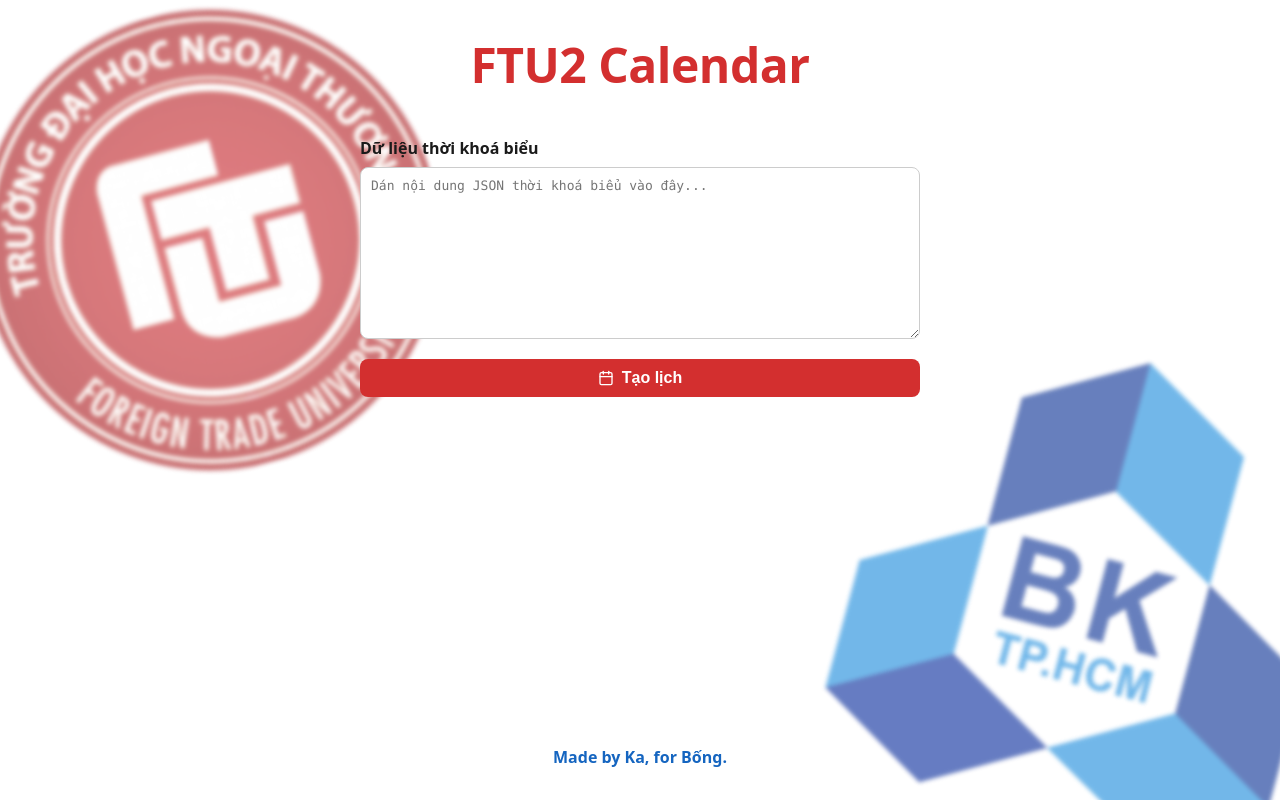
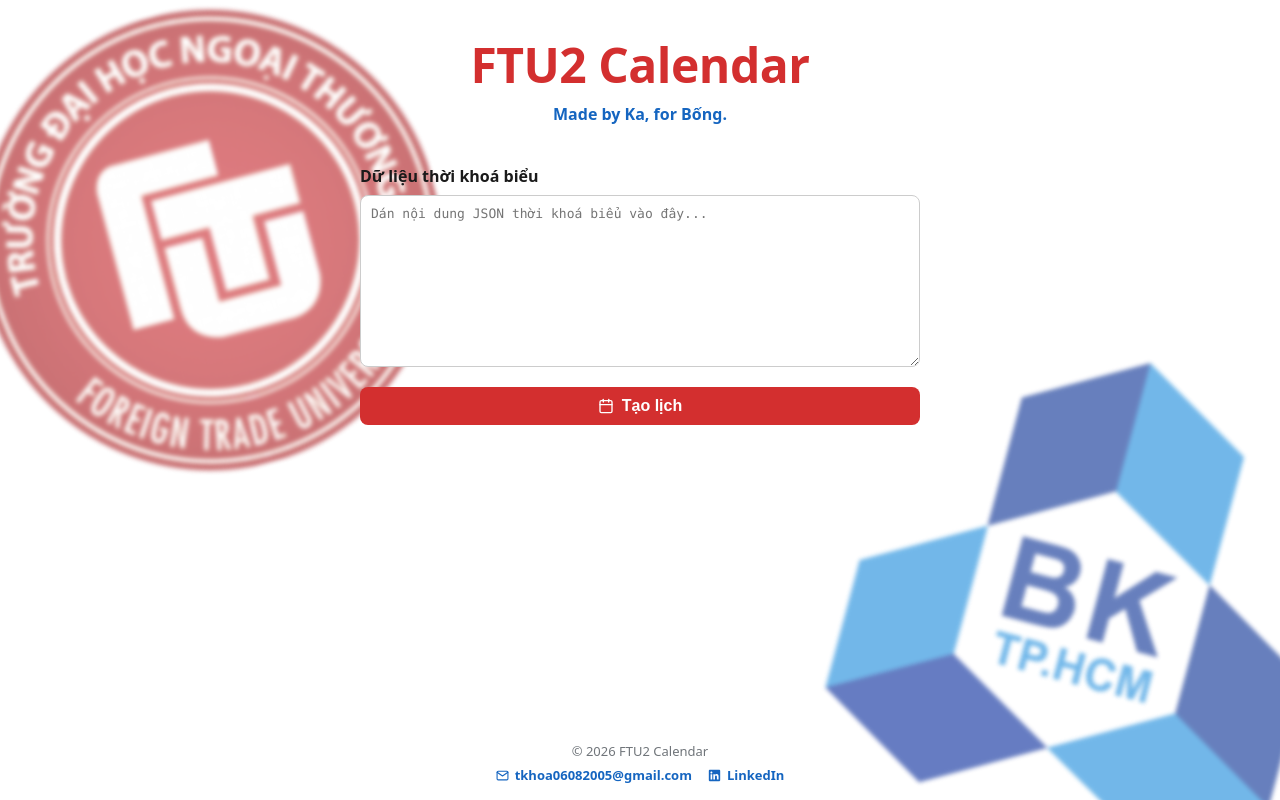
Before and after one commit to KaTran-68/FTU-Calendar, a React (Vite) app: page / in a window 1280 px wide. Built offline with nearby package versions, Linux system fonts and the light colour scheme.

Commit message:
feat: move credit line under header, add year/email/linkedin to footer

```diff
--- a/src/App.css
+++ b/src/App.css
@@ -44,6 +44,12 @@
   font-size: clamp(28px, 6vw, 48px);
   font-weight: 800;
   letter-spacing: -0.5px;
+}
+
+.app-header__credit {
+  margin: 6px 0 0;
+  color: #1565c0;
+  font-weight: 600;
 }
 
 .app-main {
@@ -277,8 +283,32 @@
 .app-footer {
   padding: 16px;
   text-align: center;
+  color: #70757a;
+  font-size: 13px;
+}
+
+.app-footer__year {
+  margin: 0 0 6px;
+}
+
+.app-footer__links {
+  display: flex;
+  justify-content: center;
+  flex-wrap: wrap;
+  gap: 16px;
+}
+
+.app-footer__links a {
+  display: inline-flex;
+  align-items: center;
+  gap: 6px;
   color: #1565c0;
   font-weight: 600;
+  text-decoration: none;
+}
+
+.app-footer__links a:hover {
+  text-decoration: underline;
 }
 
 @media (max-width: 480px) {
--- a/src/components/Footer.tsx
+++ b/src/components/Footer.tsx
@@ -1,7 +1,20 @@
+import { FaLinkedin } from 'react-icons/fa6'
+import { FiMail } from 'react-icons/fi'
+
 export function Footer() {
   return (
     <footer className="app-footer">
-      <p>Made by Ka, for Bống.</p>
+      <p className="app-footer__year">© 2026 FTU2 Calendar</p>
+      <div className="app-footer__links">
+        <a href="mailto:tkhoa06082005@gmail.com">
+          <FiMail aria-hidden="true" />
+          tkhoa06082005@gmail.com
+        </a>
+        <a href="https://www.linkedin.com/in/katran68" target="_blank" rel="noopener noreferrer">
+          <FaLinkedin aria-hidden="true" />
+          LinkedIn
+        </a>
+      </div>
     </footer>
   )
 }
--- a/src/components/Header.tsx
+++ b/src/components/Header.tsx
@@ -2,6 +2,7 @@
   return (
     <header className="app-header">
       <h1>FTU2 Calendar</h1>
+      <p className="app-header__credit">Made by Ka, for Bống.</p>
     </header>
   )
 }
```
